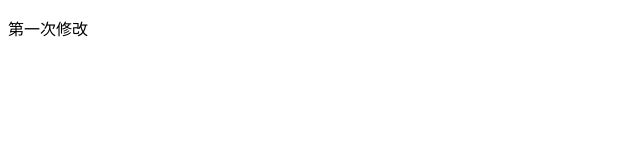
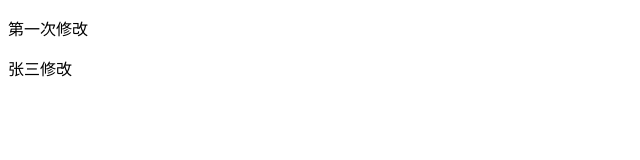
Before and after one commit to AMadSnail/CS1801, a plain HTML site: page index.html in a window 1280 px wide. Shown: the whole page, without its empty margins (0-640 px from the left). Drawn offline with Linux system fonts and the light colour scheme.

Commit message:
张三第一次提交

```diff
--- a/index.html
+++ b/index.html
@@ -6,5 +6,7 @@
 </head>
 <body>
 	<p>第一次修改</p>
+
+	<p>张三修改</p>
 </body>
 </html>
```
